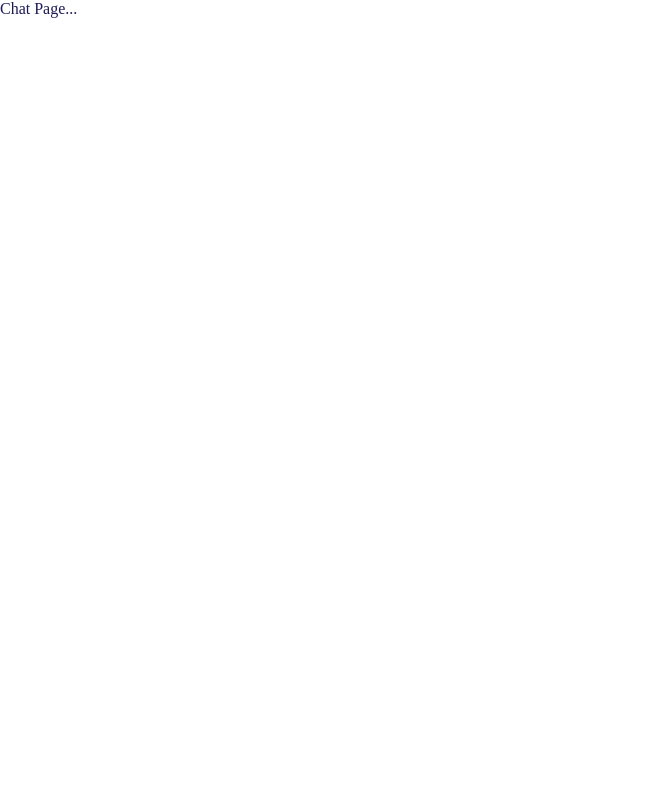
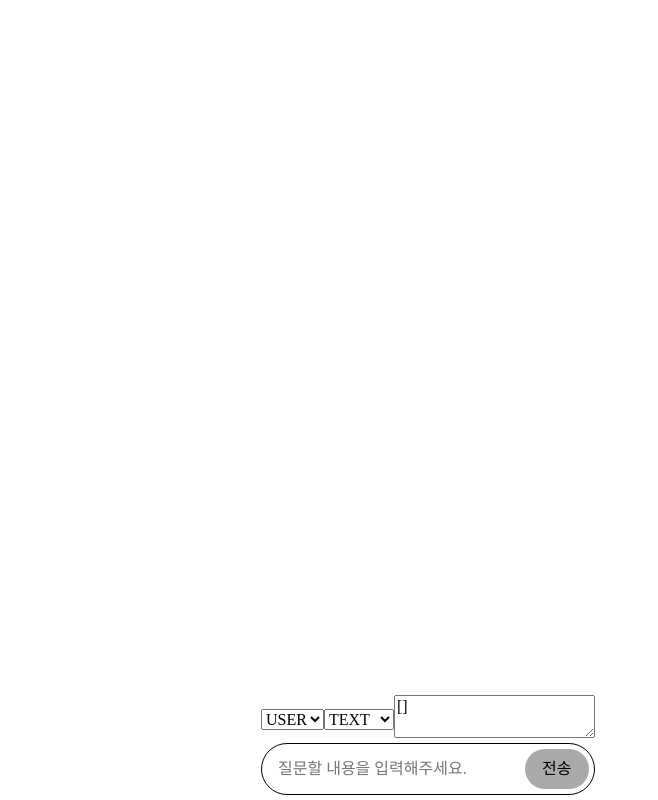
Before and after one commit to PillPet/pillpet_client, a Next.js app: page / in a window 1280 px wide. Shown: the whole page, without its empty margins (0-658 px from the left). Built offline with nearby package versions, Linux system fonts and the light colour scheme.

Commit message:
:sparkles: ChatBody와 ChatForm을 연결하라

```diff
--- /dev/null
+++ b/src/views/page-components/ChatPage/ChatPage.module.scss
@@ -0,0 +1,11 @@
+@import "variables";
+@import "mixin";
+
+.ChatPage {
+    max-width: $page-max-width;
+    margin: 0 auto;
+
+    @include mobile {
+        max-width: 425px;
+    }
+}
--- a/src/views/page-components/ChatPage/ChatPage.tsx
+++ b/src/views/page-components/ChatPage/ChatPage.tsx
@@ -1,13 +1,17 @@
 import React from "react";
+import css from './ChatPage.module.scss';
+import ChatBody from '@components/ChatBody/ChatBody'
+import ChatForm from '@components/ChatForm/ChatForm'
 
 interface ChatPageProps {}
 
 const ChatPage : React.FC<ChatPageProps> = () => {
     return (
-        <div>
-            Chat Page...
+        <div className={css.ChatPage}>
+            <ChatBody />
+            <ChatForm />
         </div>
     );
 };
 
-export default ChatPage;
+export default ChatPage
```
